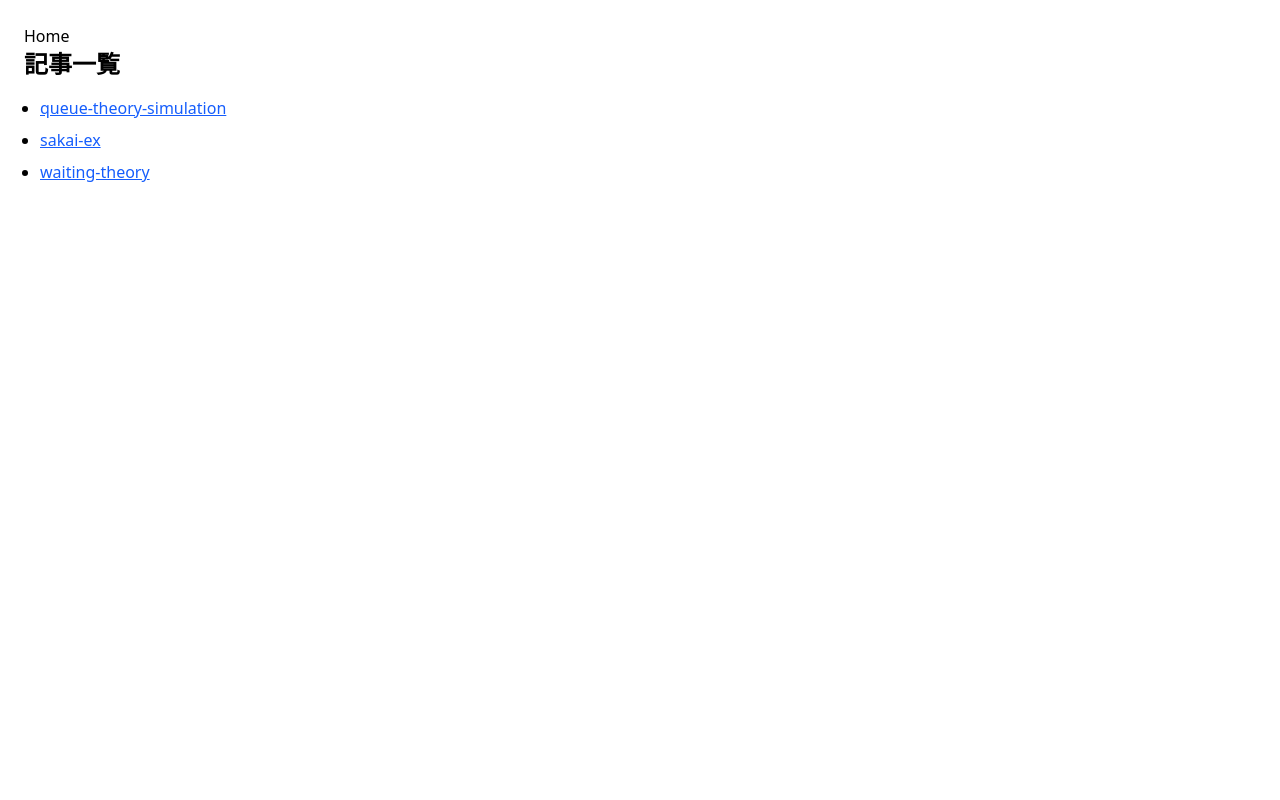
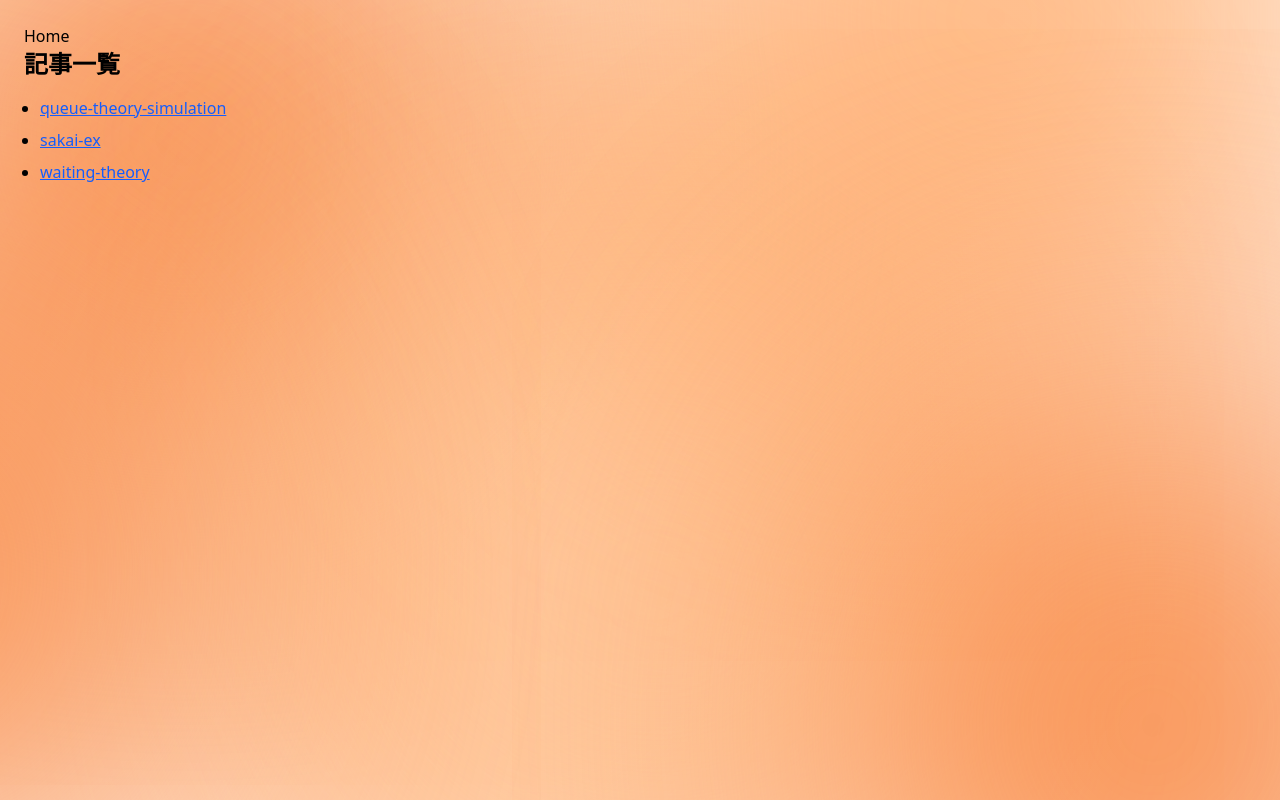
Before and after one commit to bmi921/bmi921.github.io, a Next.js app: page /blog in a window 1280 px wide. Built offline with nearby package versions, Linux system fonts and the light colour scheme.

Commit message:
feat: ✨オーロラ拝啓を追加

```diff
--- a/pages/_document.tsx
+++ b/pages/_document.tsx
@@ -4,7 +4,7 @@ export default function Document() {
   return (
     <Html lang="en">
       <Head />
-      <body className="antialiased">
+      <body className="antialiased body">
         <Main />
         <NextScript />
       </body>
--- a/pages/blog/[slug].tsx
+++ b/pages/blog/[slug].tsx
@@ -14,67 +14,6 @@ interface PostProps {
   };
   content: string;
 }
-
-// export default function Post({ frontmatter, content }: PostProps) {
-//   return (
-//     <>
-//       <Head>
-//         {frontmatter.description}
-//         <title>{frontmatter.title}</title>
-//         {frontmatter.description && (
-//           <meta name="description" content={frontmatter.description} />
-//         )}
-//       </Head>
-
-//       {/* <div className="min-h-screen bg-white dark:bg-gray-900 transition-colors duration-200"> */}
-//       <article className="max-w-4xl mx-auto px-6 py-12">
-//         {/* ヘッダー部分 */}
-//         <header className="mb-12">
-//           <h1 className="text-4xl md:text-5xl font-bold text-gray-900 dark:text-gray-100 mb-6">
-//             {frontmatter.title}
-//           </h1>
-
-//           <div className="flex flex-col sm:flex-row sm:items-center gap-4 text-gray-600 dark:text-gray-400 mb-6">
-//             {frontmatter.date && (
-//               <span className="flex items-center">
-//                 <svg
-//                   className="w-5 h-5 mr-1.5"
-//                   fill="none"
-//                   stroke="currentColor"
-//                   viewBox="0 0 24 24"
-//                 >
-//                   <path
-//                     strokeLinecap="round"
-//                     strokeLinejoin="round"
-//                     strokeWidth={2}
-//                     d="M8 7V3m8 4V3m-9 8h10M5 21h14a2 2 0 002-2V7a2 2 0 00-2-2H5a2 2 0 00-2 2v12a2 2 0 002 2z"
-//                   />
-//                 </svg>
-//                 {new Date(frontmatter.date).toLocaleDateString()}
-//               </span>
-//             )}
-
-//             {frontmatter.tags && frontmatter.tags.length > 0 && (
-//               <div className="flex flex-wrap gap-2">
-//                 {frontmatter.tags.map((tag) => (
-//                   <span
-//                     key={tag}
-//                     className="px-3 py-1 bg-gray-100 dark:bg-gray-800 rounded-full text-sm font-medium text-gray-700 dark:text-gray-300 hover:bg-gray-200 dark:hover:bg-gray-700 transition-colors"
-//                   >
-//                     {tag}
-//                   </span>
-//                 ))}
-//               </div>
-//             )}
-//           </div>
-//         </header>
-//         {/* <div className="" dangerouslySetInnerHTML={{ __html: content }} /> */}
-//         <MarkdownPreview content={content} />
-//       </article>
-//       {/* </div> */}
-//     </>
-//   );
-// }
 
 export const getStaticPaths: GetStaticPaths = async () => {
   const postsDir = path.join(process.cwd(), "content/posts");
@@ -115,7 +54,7 @@ export default function Post({ frontmatter, content }: PostProps) {
         )}
       </Head>
 
-      <main className="min-h-screen bg-gradient-to-b from-white via-gray-50 to-gray-100 dark:from-gray-900 dark:via-gray-800 dark:to-gray-900 transition-colors duration-300 flex justify-center px-4 sm:px-6 lg:px-8">
+      <main className="min-h-screen from-white via-gray-50 to-gray-100 dark:from-gray-900 dark:via-gray-800 dark:to-gray-900 transition-colors duration-300 flex justify-center px-4 sm:px-6 lg:px-8">
         <article className="w-full max-w-3xl py-12">
           {/* ヘッダー部分 */}
           <header className="mb-10">
--- a/styles/globals.css
+++ b/styles/globals.css
@@ -5,15 +5,41 @@
 @tailwind components;
 @tailwind utilities;
 
-@media (prefers-color-scheme: dark) {
+/* @media (prefers-color-scheme: dark) {
   :root {
     --background: #0a0a0a;
     --foreground: #ededed;
   }
-}
+} */
 
-body {
+/* body {
   background: var(--background);
   color: var(--foreground);
   font-family: Arial, Helvetica, sans-serif;
+} */
+
+body {
+  background: url("/aurora.svg") no-repeat center fixed;
+  background-size: cover;
+  height: 100vh;
+  margin: 0;
+  animation: aurora-flow 60s ease infinite;
+  overflow-y: auto;
 }
+
+.content {
+  min-height: 100vh;
+  background: rgba(255, 255, 255, 0.7); /* 背景が見えるように半透明 */
+}
+
+@keyframes aurora-flow {
+  0% {
+    background-position: 0% 50%;
+  }
+  50% {
+    background-position: 100% 50%;
+  }
+  100% {
+    background-position: 0% 50%;
+  }
+}
```
Also changed, not shown: public/aurora.svg (added).
